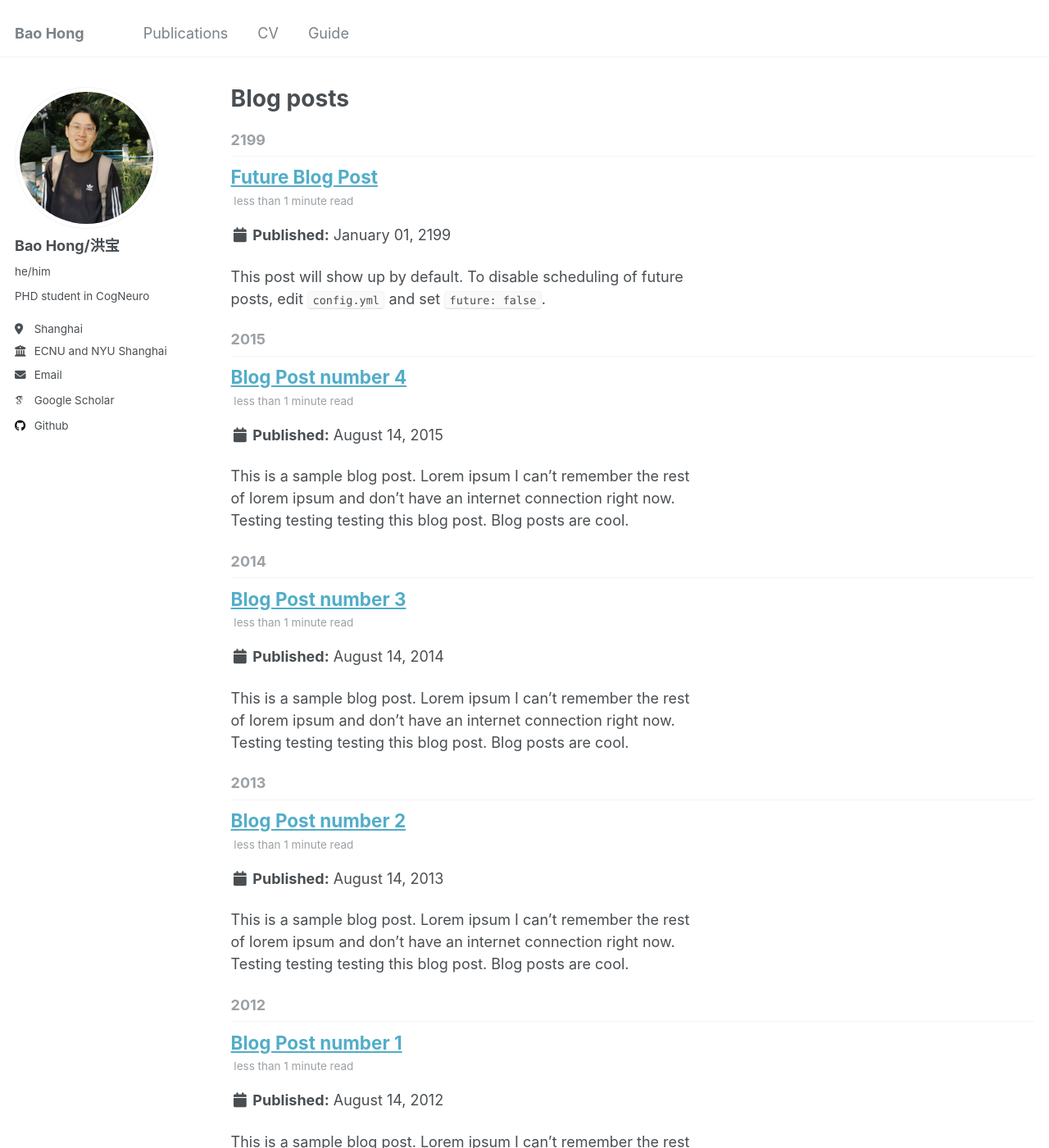
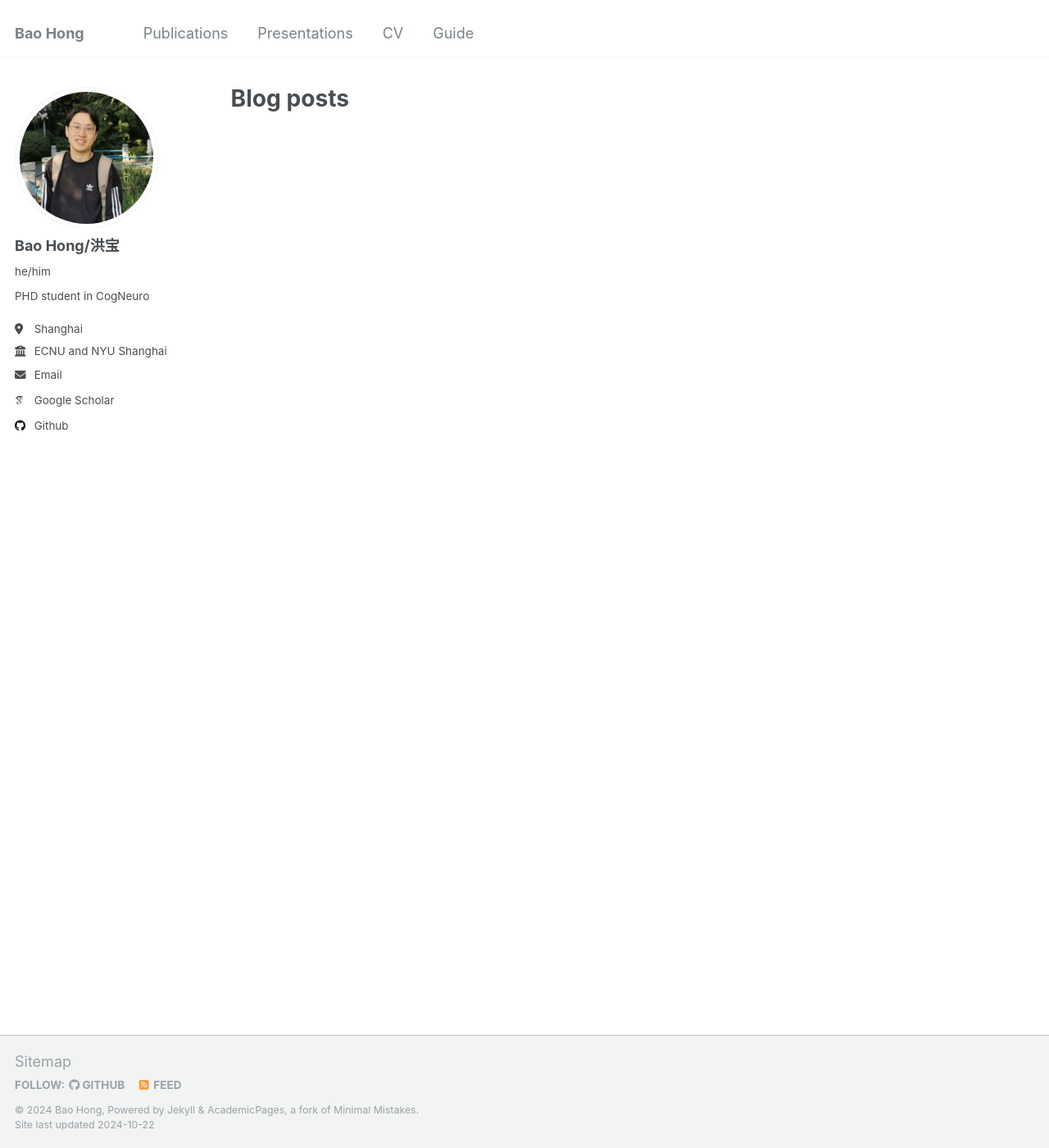
Before and after one commit to Bao-Hong/Bao-Hong.github.io, a Jekyll site: the page built from _pages/year-archive.html, in a window 1280 px wide and 1400 px high. Shown: the whole window at 82% size. Built offline with Jekyll 4.4.1, drawn with Linux system fonts in a browser that asks for light colours; some web fonts are replaced; some of the changed text lies outside the part shown.

```diff
--- a/_config.yml
+++ b/_config.yml
@@ -252,6 +252,15 @@ defaults:
       author_profile: true
       share: true
       comments: true
+  # _publications
+  - scope:
+      path: ""
+      type: presentations
+    values:
+      layout: single
+      author_profile: true
+      share: true
+      comments: true
 
 
 
--- a/_data/navigation.yml
+++ b/_data/navigation.yml
@@ -8,6 +8,9 @@ main:
   - title: "Publications"
     url: /publications/
 
+  - title: "Presentations"
+    url: /Presentations/
+
   - title: "CV"
     url: /cv/
 
--- a/_posts/2012-08-14-blog-post-1.md
+++ /dev/null
@@ -1,20 +0,0 @@
----
-title: 'Blog Post number 1'
-date: 2012-08-14
-permalink: /posts/2012/08/blog-post-1/
-tags:
-  - cool posts
-  - category1
-  - category2
----
-
-This is a sample blog post. Lorem ipsum I can't remember the rest of lorem ipsum and don't have an internet connection right now. Testing testing testing this blog post. Blog posts are cool.
-
-Headings are cool
-======
-
-You can have many headings
-======
-
-Aren't headings cool?
-------
--- a/_posts/2013-08-14-blog-post-2.md
+++ /dev/null
@@ -1,20 +0,0 @@
----
-title: 'Blog Post number 2'
-date: 2013-08-14
-permalink: /posts/2013/08/blog-post-2/
-tags:
-  - cool posts
-  - category1
-  - category2
----
-
-This is a sample blog post. Lorem ipsum I can't remember the rest of lorem ipsum and don't have an internet connection right now. Testing testing testing this blog post. Blog posts are cool.
-
-Headings are cool
-======
-
-You can have many headings
-======
-
-Aren't headings cool?
-------
--- a/_posts/2014-08-14-blog-post-3.md
+++ /dev/null
@@ -1,20 +0,0 @@
----
-title: 'Blog Post number 3'
-date: 2014-08-14
-permalink: /posts/2014/08/blog-post-3/
-tags:
-  - cool posts
-  - category1
-  - category2
----
-
-This is a sample blog post. Lorem ipsum I can't remember the rest of lorem ipsum and don't have an internet connection right now. Testing testing testing this blog post. Blog posts are cool.
-
-Headings are cool
-======
-
-You can have many headings
-======
-
-Aren't headings cool?
-------
--- a/_posts/2199-01-01-future-post.md
+++ /dev/null
@@ -1,11 +0,0 @@
----
-title: 'Future Blog Post'
-date: 2199-01-01
-permalink: /posts/2012/08/blog-post-4/
-tags:
-  - cool posts
-  - category1
-  - category2
----
-
-This post will show up by default. To disable scheduling of future posts, edit `config.yml` and set `future: false`.
```
Also changed, not shown: _pages/about.md (+1 -27 lines), _portfolio/portfolio-1.md (deleted, +0 -7 lines), _portfolio/portfolio-2.html (deleted, +0 -7 lines), _posts/2015-08-14-blog-post-4.md (deleted, +0 -20 lines), _presentations/2012-03-01-talk-1.md (renamed from _talks/2012-03-01-talk-1.md), _presentations/2013-03-01-tutorial-1.md (renamed from _talks/2013-03-01-tutorial-1.md), _presentations/2014-02-01-talk-2.md (renamed from _talks/2014-02-01-talk-2.md), _presentations/2014-03-01-talk-3.md (renamed from _talks/2014-03-01-talk-3.md).
